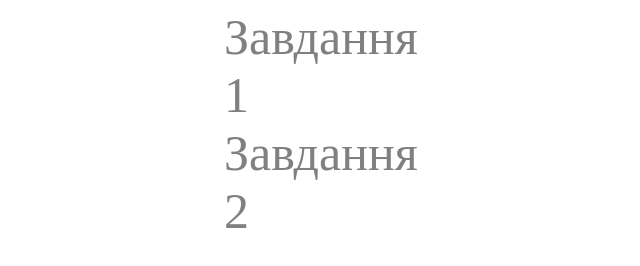
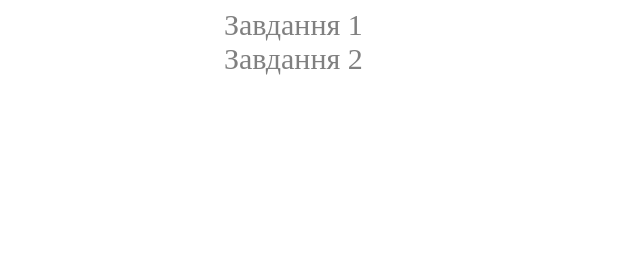
Before and after one commit to Matvej-Povroznyk/HW-8, a plain HTML site: page index.html in a window 1280 px wide. Shown: the whole page, without its empty margins (346-986 px from the left). Drawn offline with Linux system fonts and the light colour scheme.

Commit message:
Modified "index.css"

```diff
--- a/styles/index.css
+++ b/styles/index.css
@@ -1,7 +1,7 @@
-.links .task1-link, .links .task2-link {
+.task1-link, .task2-link {
     text-decoration: none;
     color: #808080;
-    font-size: 50px;
+    font-size: 30px;
 }
 
 .links {
```
